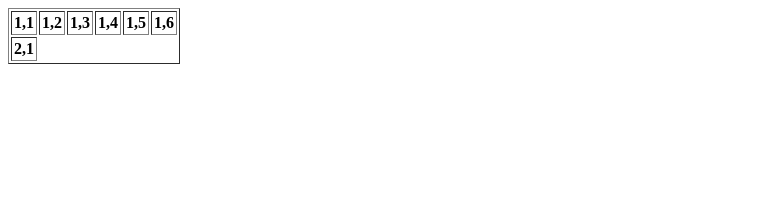
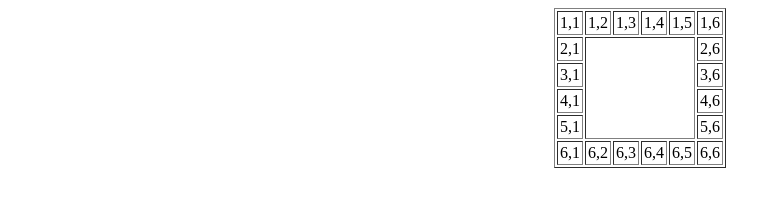
Before and after one commit to ghayoung05/tugas-html-prtemuan1, a plain HTML site: page index.html in a window 1280 px wide. Shown: the whole page, without its empty margins (0-781 px from the left). Drawn offline with Linux system fonts and the light colour scheme.

Commit message:
update tugas

```diff
--- a/index.html
+++ b/index.html
@@ -7,18 +7,40 @@
     <link rel="stylesheet" href="style.css">
 </head>
 <body>
-    <table border="1" cellpadding="2">
-        <thead>
-            <th>1,1</th>
-            <th>1,2</th>
-            <th>1,3</th>
-            <th>1,4</th>
-            <th>1,5</th>
-            <th>1,6</th>
-        </thead>
-        <tbody>
-            <th>2,1</th>
-        </tbody>
+    <table border="1" cellpadding="2" align=center>
+       <tr>
+        <td>1,1</td>
+        <td>1,2</td>
+        <td>1,3</td>
+        <td>1,4</td>
+        <td>1,5</td>
+        <td>1,6</td>
+       </tr>
+       <tr>
+        <td>2,1</td>
+        <td colspan="4" rowspan="4"></td>
+        <td>2,6</td>
+       </tr>
+       <tr>
+        <td>3,1</td>
+        <td>3,6</td>
+       </tr>
+       <tr>
+        <td>4,1</td>
+        <td>4,6</td>
+       </tr>
+       <tr>
+        <td>5,1</td>
+        <td>5,6</td>
+       </tr>
+       <tr>
+        <td>6,1</td>
+        <td>6,2</td>
+        <td>6,3</td>
+        <td>6,4</td>
+        <td>6,5</td>
+        <td>6,6</td>
+       </tr>
     </table>
 </body>
 </html>
```
Also changed, not shown: WhatsApp Image 2024-05-10 at 15.55.18_687758a5.jpg (added), WhatsApp Image 2024-05-10 at 17.25.53_e21fe409.jpg (added), WhatsApp Image 2024-05-10 at 17.26.43_df91081d.jpg (added).
